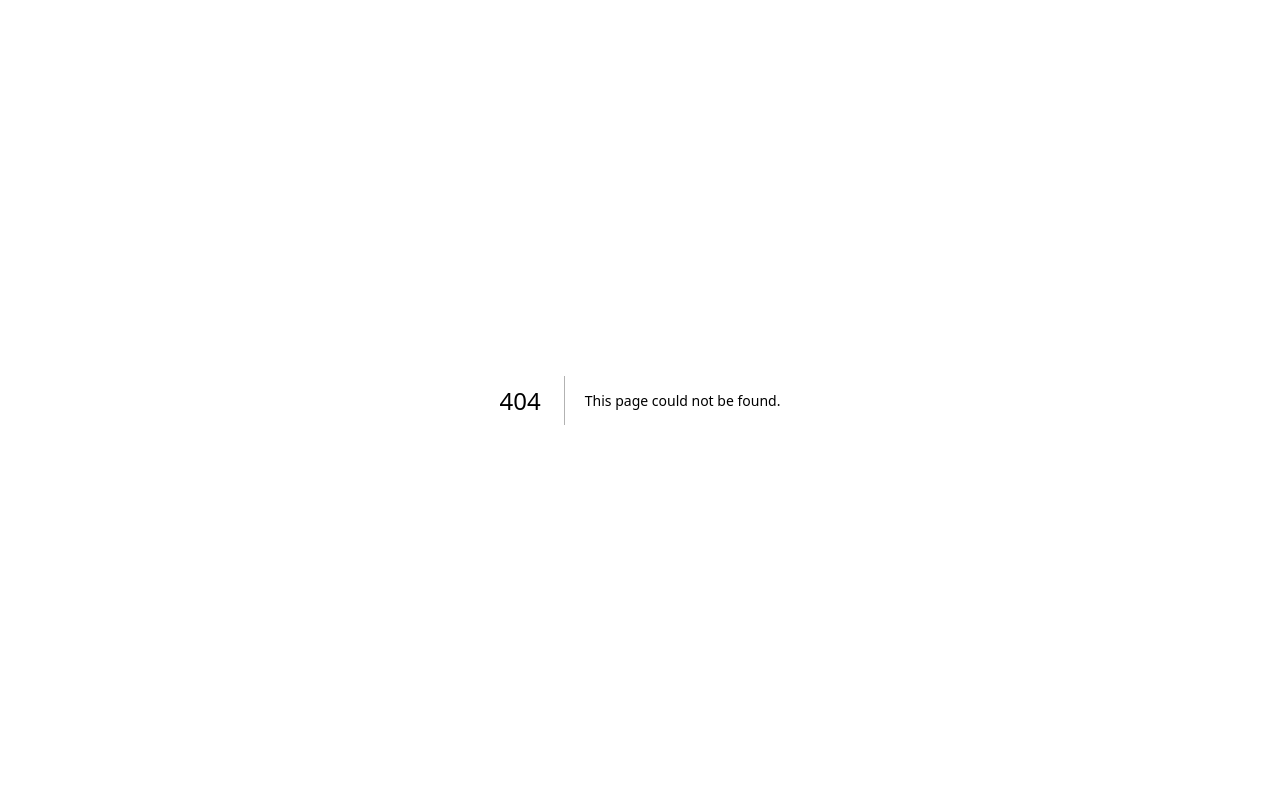
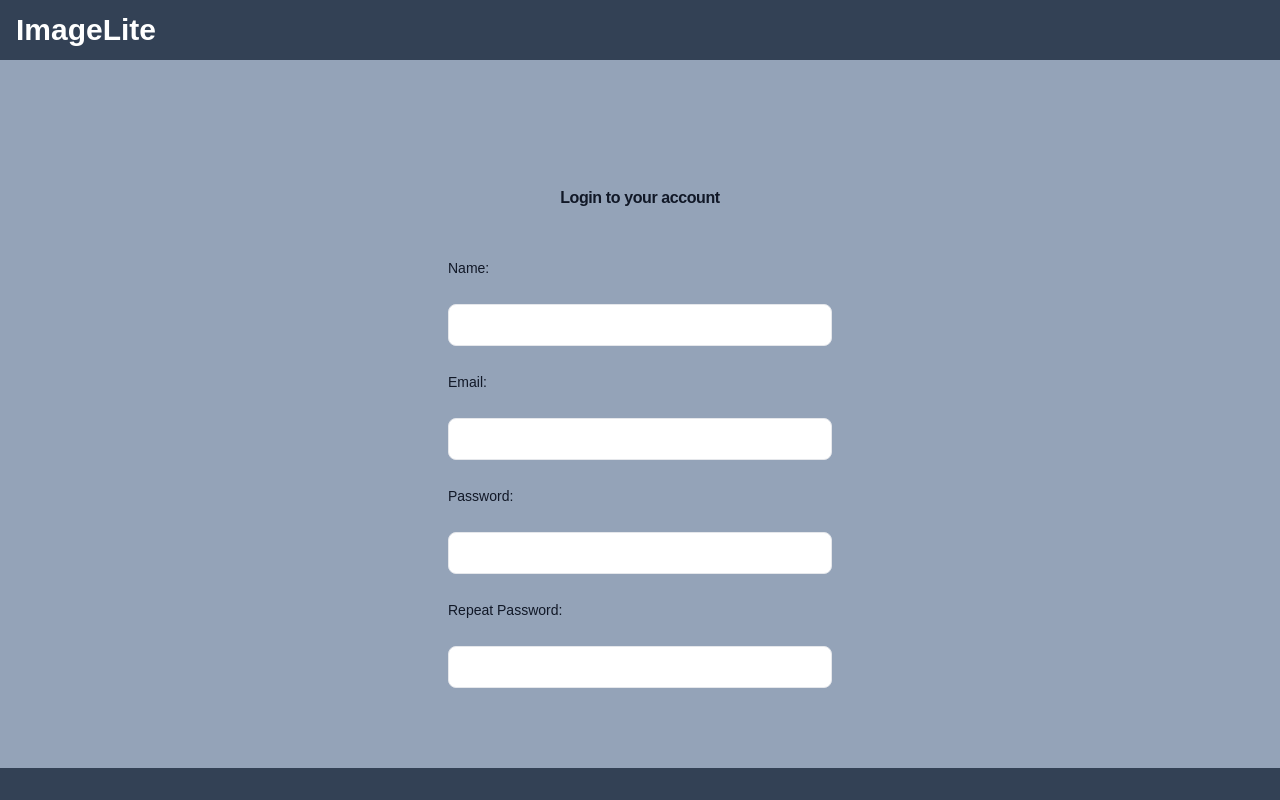
Before and after one commit to rhyanndev/image-api-frontend, a Next.js app: page /login in a window 1280 px wide. Before the commit this address had no page. Built offline with nearby package versions, Linux system fonts and the light colour scheme; a web font is replaced by a local one.

Commit message:
add: creating buttons and login screen

```diff
--- a/src/app/form/formScheme.ts
+++ b/src/app/form/formScheme.ts
@@ -3,16 +3,23 @@ import * as Yup from 'yup'
 export interface FormProps {
     name: string;
     tags: string;
-    file: any;
+    file: string | Blob;
 }
 
 export const formScheme: FormProps = { name: '', tags: '', file: '' }
 
 export const formValidationScheme = Yup.object().shape({
     name: Yup.string().trim()
-    .required('Name is required!')
-    .max(50, 'Name has the limit of 50 characters!'),
+        .required('Name is required!')
+        .max(50, 'Name has the limit of 50 characters!'),
     tags: Yup.string().trim()
-    .required('Tags is required!')
-    .max(50, 'Tags has the limit of 50 characters!')
+        .required('Tags is required!')
+        .max(50, 'Tags has the limit of 50 characters!'),
+    file: Yup.mixed<Blob>()
+        .required('Select an image to upload!')
+        .test('size', 'File size cannot be higher than 4 MB', (file) => {
+            return file.size < 4000000;
+        }).test('type', 'Accepted formats: jpeg, giff or png', (file) => {
+            return file.type === 'image/jpeg' || file.type === 'image/png' || file.type === 'image/gif';
+        })
 })
--- a/src/app/form/page.tsx
+++ b/src/app/form/page.tsx
@@ -1,6 +1,6 @@
 'use client'
 
-import { InputText, Template, Button, RenderIf, useNotification } from '@/components'
+import { InputText, Template, Button, RenderIf, useNotification, FieldError } from '@/components'
 import { useImageService } from '@/resources/image/image.service'
 import { useFormik } from 'formik'
 import { useSearchParams } from 'next/navigation';
@@ -61,7 +61,7 @@ export default function FormPage(){
                                 onChange={formik.handleChange}
                                 value={formik.values.name}
                                 placeholder="type the image"/>
-                                <span className='text-red-500'>{ formik.errors.name }</span>
+                                <FieldError error={formik.errors.name}/>
                         </div>
 
                         <div className='mt-5 grid grid-cols-1'>
@@ -71,11 +71,12 @@ export default function FormPage(){
                                 onChange={formik.handleChange}
                                 value={formik.values.tags}
                                 placeholder="type the tags comma separated"/>
-                                <span className='text-red-500'>{ formik.errors.tags }</span>
+                                <FieldError error={formik.errors.tags}/>
                         </div>
 
                         <div className='mt-5 grid grid-cols-1'>
                             <label className='block text-sm font-medium leading-6 text-gray-700'>Image: *</label>
+                            <FieldError error={formik.errors.file}/>
                             <div className='mt-2 flex justify-center rounded-lg border border-dashed border-gray-900/25 px-6 py-10'>
                             <div className='text-center text-gray-700'>
                                 <RenderIf condition={!imagePreview}>
--- /dev/null
+++ b/src/app/login/page.tsx
@@ -0,0 +1,74 @@
+'use client'
+
+import { Template, RenderIf, InputText } from '@/components'
+import { useState } from 'react'
+
+export default function Login() {
+
+    const [loading, setLoading] = useState<boolean>(false);
+    const [newUserState, setNewUserState] = useState<boolean>(true);
+
+    return (
+        <Template loading={loading}>
+            <div className='flex min-h-full flex-1 flex-col justify-center px-6 py-12 lg:px-8'>
+
+                <div className='sm:mx-auto sm:w-full sm>max-w-sm'>
+                    <h2 className='mt-10 text-center text-1x1 font-bold leading-9 tracking-tight text-gray-900'>
+                        Login to your account
+                    </h2>
+
+                </div>
+
+                <div className='mt-10 sm:mx-auto sm:w-full sm:max-w-sm'>
+                    <form className='space-y-6'>
+                        <RenderIf condition={newUserState}>
+                            <div>
+                                <label className='block text-sm font-medium leading-6 text-gray-900'>Name: </label>
+                            </div>
+
+                            <div className='mt-2'>
+                                <InputText style='w-full'
+                                    id="name" />
+                            </div>
+
+                        </RenderIf>
+
+                        <div>
+                            <label className='block text-sm font-medium leading-6 text-gray-900'>Email: </label>
+                        </div>
+
+                        <div className='mt-2'>
+                            <InputText style='w-full'
+                                id="email" />
+                        </div>
+
+                        <div>
+                            <label className='block text-sm font-medium leading-6 text-gray-900'>Password: </label>
+                        </div>
+
+                        <div className='mt-2'>
+                            <InputText style='w-full'
+                                type="password"
+                                id="password" />
+                        </div>
+
+                        <RenderIf condition={newUserState}>
+                            <div>
+                                <label className='block text-sm font-medium leading-6 text-gray-900'>Repeat Password: </label>
+                            </div>
+
+                            <div className='mt-2'>
+                                <InputText style='w-full'
+                                    type="password"
+                                    id="passwordMatch" />
+                            </div>
+                        </RenderIf>
+
+                    </form>
+                </div>
+
+            </div>
+        </Template>
+
+    )
+}
--- /dev/null
+++ b/src/button/input/FieldError.tsx
@@ -0,0 +1,17 @@
+interface FieldErrorProps {
+    error: any | null;
+}
+
+export const FieldError: React.FC<FieldErrorProps> = ({
+    error
+}) => {
+
+    if(error){
+        return (
+            <span className="text-red-500 text-sm">{error}</span>
+        )
+    }
+
+    return false;
+
+}
--- a/src/button/input/InputText.tsx
+++ b/src/button/input/InputText.tsx
@@ -6,14 +6,15 @@ interface InputTextProps {
     placeholder?: string;
     id?: string;
     value?: string;
+    type?: string;
 
 }
 
 export const InputText: React.FC<InputTextProps> = ({
-    style, ...othersProps
+    style, type = "text", ...othersProps
 } : InputTextProps) => {
     return (
-        <input type="text"
+        <input type={type}
            {...othersProps}
             className={`${style} border px-3 py-2 rounded-lg text-gray-900`} />
     )
--- a/src/button/input/index.ts
+++ b/src/button/input/index.ts
@@ -1 +1,2 @@
 export { InputText } from './InputText'
+export { FieldError } from './FieldError'
--- a/src/components/index.ts
+++ b/src/components/index.ts
@@ -1,5 +1,5 @@
 export { Template, RenderIf } from './Template'
 export { ImageCard } from './ImageCard'
 export { Button } from '@/button'
-export { InputText } from '@/button/input'
+export { InputText, FieldError } from '@/button/input'
 export { useNotification } from './notification'
```
